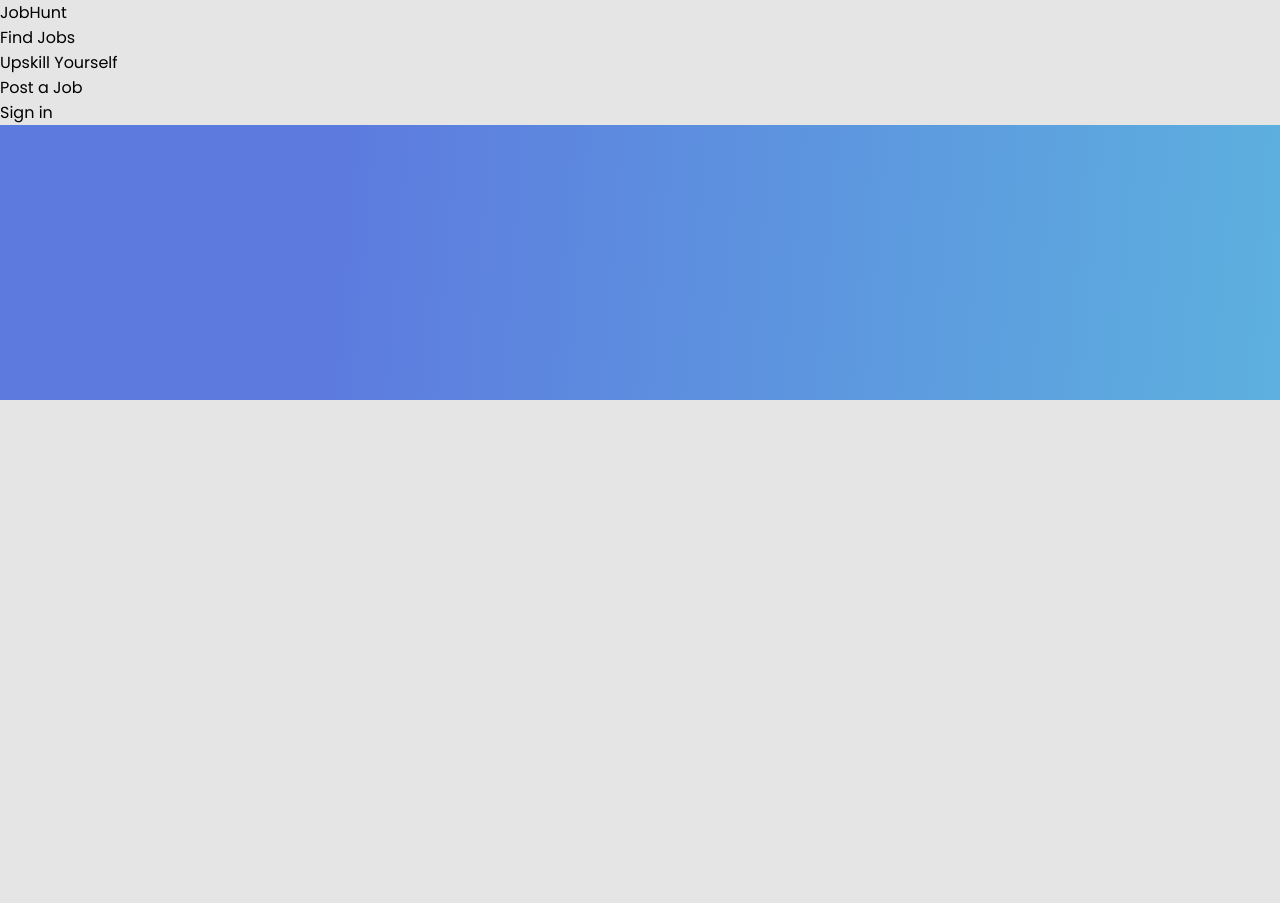
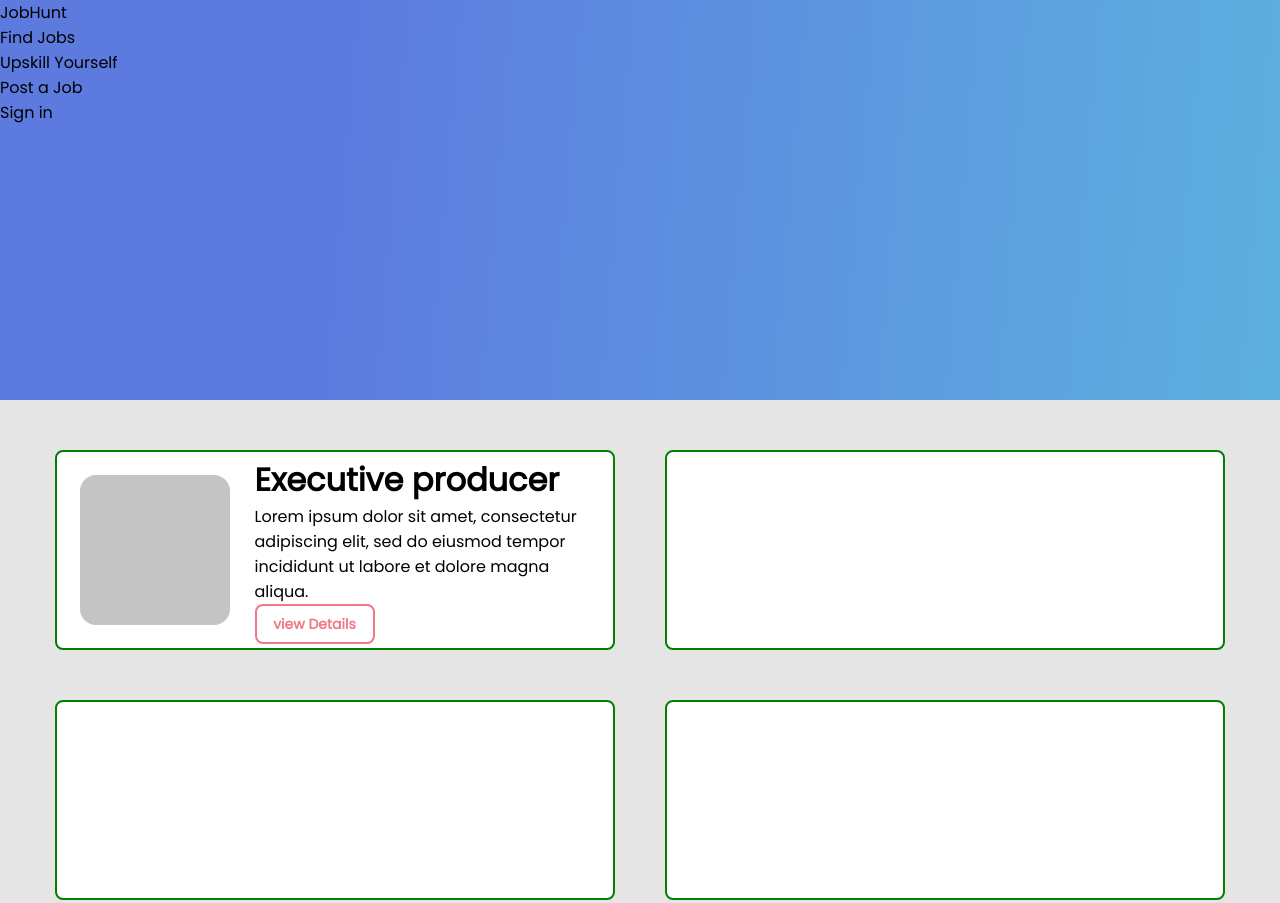
Before and after one commit to Afzal95/afzal_goodera-assignment, a plain HTML site: page index.html in a window 1280 px wide. Shown: the top 903 px of the page. Before the commit the page ends 800 px from the top, so only its background shows below. Drawn offline with Linux system fonts and the light colour scheme.

Commit message:
image button and content added

```diff
--- a/index.html
+++ b/index.html
@@ -27,7 +27,16 @@
         </nav>
     </div>
     <div class="lower-part">
-        <div class="lower-div"></div>
+        <div class="lower-div">
+            <div class="img">
+                <!-- <img src="https://via.placeholder.com/100" alt="placeholder" /> -->
+            </div>
+            <div class="lower-details">
+                <h1>Executive producer</h1>
+                <p> Lorem ipsum dolor sit amet, consectetur adipiscing elit, sed do eiusmod tempor incididunt ut labore et dolore magna aliqua.</p>
+                <button>view Details</button>
+            </div>
+        </div>
         <div class="lower-div"></div>
         <div class="lower-div"></div>
         <div class="lower-div"></div>
--- a/styles.css
+++ b/styles.css
@@ -1,7 +1,10 @@
 *{
     margin: 0;
     padding: 0;
+    box-sizing: border-box;
     font-family: 'Poppins';
+}
+body{
     background-color: #E5E5E5;
 }
 .upper-part{
@@ -10,8 +13,66 @@
     background: linear-gradient(274.83deg, #5DB0DF 0.58%, #5D7ADF 74.3%);
 }
 .lower-part{
-
+    display: grid;
+    grid-template-columns: repeat(2, auto);
+    grid-template-rows: auto;
+    grid-gap:50px;
+    justify-content: center;
+    text-align: center;
+    margin-top: 50px;
 }
 .lower-div{
+    border: 2px solid green;
+    height: 200px;
+    width: 560px;
+    left: 737px;
+    top: 915px;
+    border-radius: 8px;
+    background: #FFFFFF;
+    display: flex;
+    justify-content: center;
+    align-items: center;
+    gap: 25px;
+    /* position: absolute; */
+}
+.img{
+    width: 150px;
+    height: 150px;
+    left: 175px;
+    top: 478px;
+    background: #C4C4C4;
+    border-radius: 16px;
+}
 
+.lower-details{
+    width: 336px;
+    text-align: left;
 }
+
+.lower-details button{
+    outline: none;
+    width: 120px;
+    height: 40px;
+    left: 559px;
+    top: 598px;
+    font-style: normal;
+    font-weight: 600;
+    font-size: 14px;
+    line-height: 21px;
+    color: #F07987;
+    border: 2px solid #F07987;
+    border-radius: 8px;
+    background: #FFFFFF;
+}
+
+@media only screen and (max-width: 900px) {
+
+    .lower-part{
+        display: grid;
+        grid-template-columns: repeat(1, auto);
+        grid-template-rows: auto;
+        grid-gap:20px;
+        justify-content: center;
+        margin-top: 50px;
+    }
+}
```
